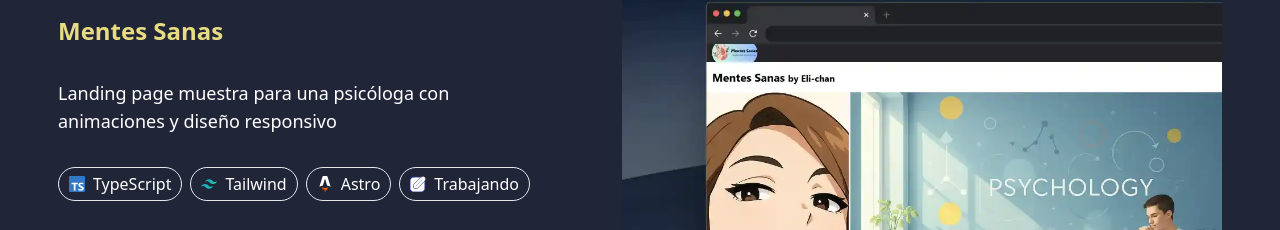
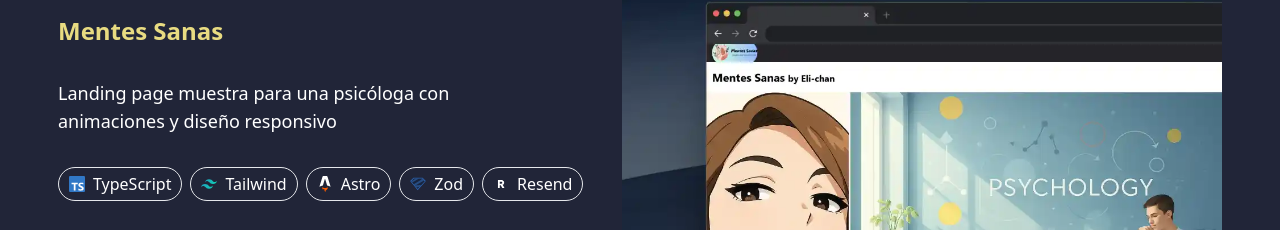
Before and after one commit to LinKerDx/Portafolio-web, an Astro site: page / in a window 1280 px wide. Shown: the part 1059-1289 px from the top of the page. Built offline with nearby package versions, Linux system fonts and the light colour scheme; Astro itself is replaced by a stand-in of ours.

Commit message:
Commiting changes
Adding some stuff

```diff
--- /dev/null
+++ b/src/components/Icons/ResendIcon.astro
@@ -0,0 +1,11 @@
+<svg
+  width="600"
+  height="600"
+  viewBox="0 0 600 600"
+  fill="none"
+  {...Astro.props}
+>
+  <path
+    d="M186 447.471V154H318.062C336.788 154 353.697 158.053 368.79 166.158C384.163 174.263 396.181 185.443 404.845 199.698C413.51 213.672 417.842 229.604 417.842 247.491C417.842 265.938 413.51 282.568 404.845 297.381C396.181 311.915 384.302 323.375 369.209 331.759C354.117 340.144 337.067 344.337 318.062 344.337H253.917V447.471H186ZM348.667 447.471L274.041 314.99L346.99 304.509L430 447.471H348.667ZM253.917 289.835H311.773C319.04 289.835 325.329 288.298 330.639 285.223C336.229 281.869 340.421 277.258 343.216 271.388C346.291 265.519 347.828 258.811 347.828 251.265C347.828 243.718 346.151 237.15 342.797 231.56C339.443 225.691 334.552 221.219 328.124 218.144C321.975 215.07 314.428 213.533 305.484 213.533H253.917V289.835Z"
+    fill="white"></path>
+</svg>
--- /dev/null
+++ b/src/components/Icons/ZodIcon.astro
@@ -0,0 +1,36 @@
+<svg width="256" height="203" viewBox="0 0 256 203" {...Astro.props}
+  ><defs
+    ><filter
+      id="a"
+      width="105.2%"
+      height="106.5%"
+      x="-2.2%"
+      y="-2.8%"
+      filterUnits="objectBoundingBox"
+      ><feOffset dx="1" dy="1" in="SourceAlpha" result="shadowOffsetOuter1"
+      ></feOffset><feGaussianBlur
+        in="shadowOffsetOuter1"
+        result="shadowBlurOuter1"
+        stdDeviation="2"></feGaussianBlur><feColorMatrix
+        in="shadowBlurOuter1"
+        values="0 0 0 0 0 0 0 0 0 0 0 0 0 0 0 0 0 0 0.36 0"
+      ></feColorMatrix></filter
+    ><path
+      id="b"
+      d="M200.42 0H53.63L0 53.355l121.76 146.624 9.714-10.9L252 53.857 200.42 0Zm-5.362 12.562 39.84 41.6-112.8 126.558L17 54.162l41.815-41.6h136.243Z"
+    ></path></defs
+  ><path
+    fill="#18253F"
+    d="M60.816 14.033h136.278l39.933 41.69-112.989 126.554L18.957 55.724z"
+  ></path><path
+    fill="#274D82"
+    d="M151.427 152.386H98.013l-24.124-29.534 68.364-.002.002-4.19h39.078z"
+  ></path><path
+    fill="#274D82"
+    d="m225.56 43.834-147.382 85.09-19.226-24.051 114.099-65.877-2.096-3.631 30.391-17.546zM146.596 14.075 35.93 77.968 18.719 56.483l74.095-42.78z"
+  ></path><g transform="translate(2 1.51)"
+    ><use xlink:href="#b" filter="url(#a)"></use><use
+      xlink:href="#b"
+      fill="#3068B7"></use></g
+  ></svg
+>
--- a/src/components/Projects.astro
+++ b/src/components/Projects.astro
@@ -10,6 +10,8 @@ import LinkIcon from "./Icons/LinkIcon.astro";
 import NextJS from "./Icons/NextJS.astro";
 import Typescript from "./Icons/Typescript.astro";
 import EnProceso from "./Icons/EnProceso.astro";
+import ZodIcon from "./Icons/ZodIcon.astro";
+import ResendIcon from "./Icons/ResendIcon.astro";
 
 const TAGS = {
   NextJS: {
@@ -17,6 +19,12 @@ const TAGS = {
     class: "border text-white",
     icon: NextJS,
   },
+  Zod: {
+    name: "Zod",
+    class: "border text-white",
+    icon: ZodIcon,
+  },
+
   Astro: {
     name: "Astro",
     class: "border text-white",
@@ -52,6 +60,11 @@ const TAGS = {
     class: "border text-white",
     icon: EnProceso,
   },
+  Resend: {
+    name: "Resend",
+    class: "border text-white",
+    icon: ResendIcon,
+  },
 };
 
 const PROJECTS = [
@@ -62,7 +75,7 @@ const PROJECTS = [
     link: "https://psy-services-v1.vercel.app/",
     github: "https://github.com/LinKerDx/psy-services-v1",
     imagen: "/Projects/MentesSanas.webp",
-    tags: [TAGS.TypeScript, TAGS.Tailwind, TAGS.Astro, TAGS.EnProceso],
+    tags: [TAGS.TypeScript, TAGS.Tailwind, TAGS.Astro, TAGS.Zod, TAGS.Resend],
   },
   {
     title: "La Velada del Año 5",
```
